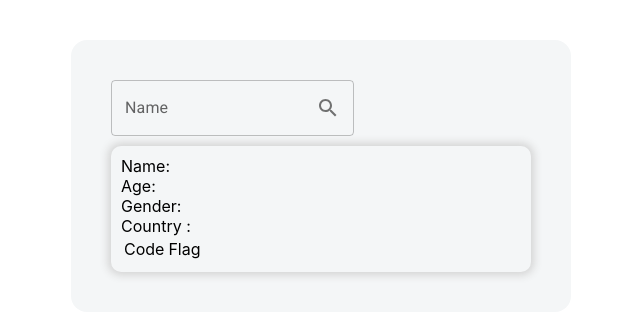
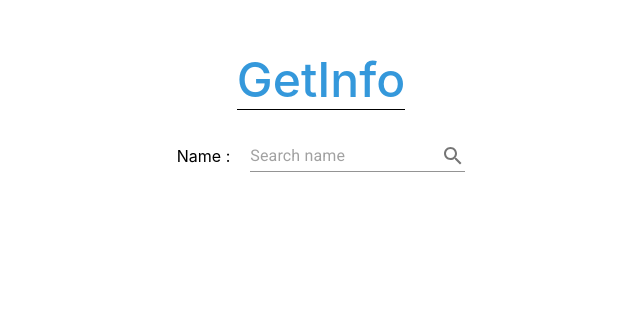
Before and after one commit to AnandPawanipagar/Innovacle--GetInfo, a React (Create React App) app: page / in a window 1280 px wide. Shown: the top 320 px of the page, without its empty margins (319-959 px from the left). Built offline with nearby package versions, Linux system fonts and the light colour scheme.

Commit message:
heading and textfield is decorated

```diff
--- a/src/Components/InputName/InputName.css
+++ b/src/Components/InputName/InputName.css
@@ -4,14 +4,31 @@
     background: white;
     padding: 10px;
   }
-  .background {
+  /* .background {
     background-color: #F4F6F7;
     padding: 40px;
     border-radius: 16px;
-  }
-  .xxxx{
+  } */
+  /* .xxxx{
     margin-top: 10px;
     border-radius: 10px;
     padding: 10px;
     box-shadow: 0px 0px 9px 3px lightgrey;
+  } */
+  .align-textfield{
+    display: flex;
+    justify-content: center;
+    align-items: center;
   }
+  .heading-container{
+    display: flex;
+    justify-content: center;
+    align-items: center;
+    margin-bottom: 30px;
+  }
+  .heading{
+    font-size: xxx-large;
+    font-weight: 500;
+    color: #3498DB;
+    border-bottom: 1px solid black;
+  }
--- a/src/Components/InputName/InputName.js
+++ b/src/Components/InputName/InputName.js
@@ -48,14 +48,16 @@ const InputName = () => {
         className="center background"
         component={motion.div}
       >
-        <Grid xs={12}>
+        <Grid xs={12} className="heading-container"><div className="heading" >GetInfo</div></Grid>
+        <Grid xs={12} className="align-textfield">
+          <label style={{marginRight:'20px'}} >Name&nbsp;:</label>
           <TextField
             onChange={(e) => {
               setInputVal(e.target.value);
             }}
-            id="outlined-basic"
-            label="Name"
-            variant="outlined"
+            id="standard-basic"
+            placeholder="Search name"
+            variant="standard"
             InputProps={{
               endAdornment: (
                 <InputAdornment position="end">
@@ -72,7 +74,7 @@ const InputName = () => {
             }}
           />
         </Grid>
-        <Grid xs={12} className="xxxx">
+        {/* <Grid xs={12} className="xxxx">
           <div>Name: {name}</div>
           <div>Age:{age}</div>
           <div>Gender:{gender}</div>
@@ -104,7 +106,7 @@ const InputName = () => {
               })}
             </table>
           </div>
-        </Grid>
+        </Grid> */}
       </Grid>
     </>
   );
```
